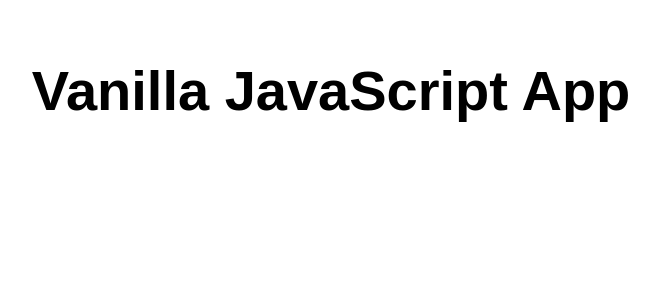
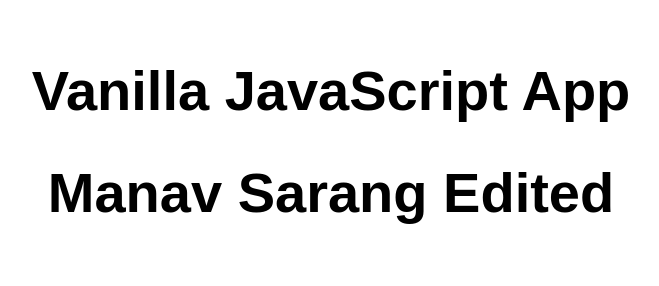
Before and after one commit to Manav225/Try, a website: page src/index.html in a window 1280 px wide. Shown: the whole page, without its empty margins (309-968 px from the left). Drawn offline with Linux system fonts and the light colour scheme.

Commit message:
Update index.html

```diff
--- a/src/index.html
+++ b/src/index.html
@@ -11,6 +11,7 @@
 <body>
   <main>
     <h1>Vanilla JavaScript App</h1>
+    <h1>Manav Sarang Edited </h1>
   </main>
 </body>
 
```
